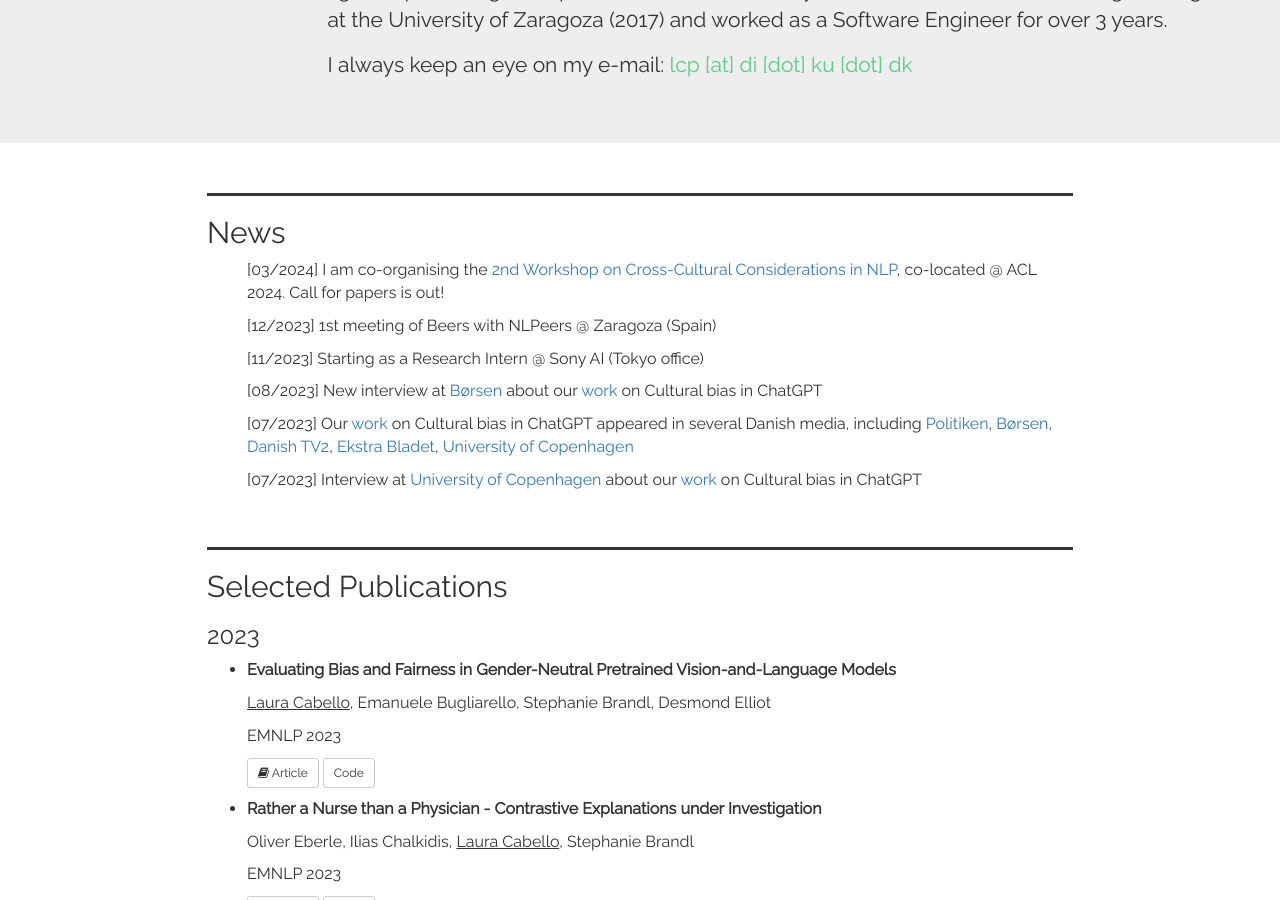
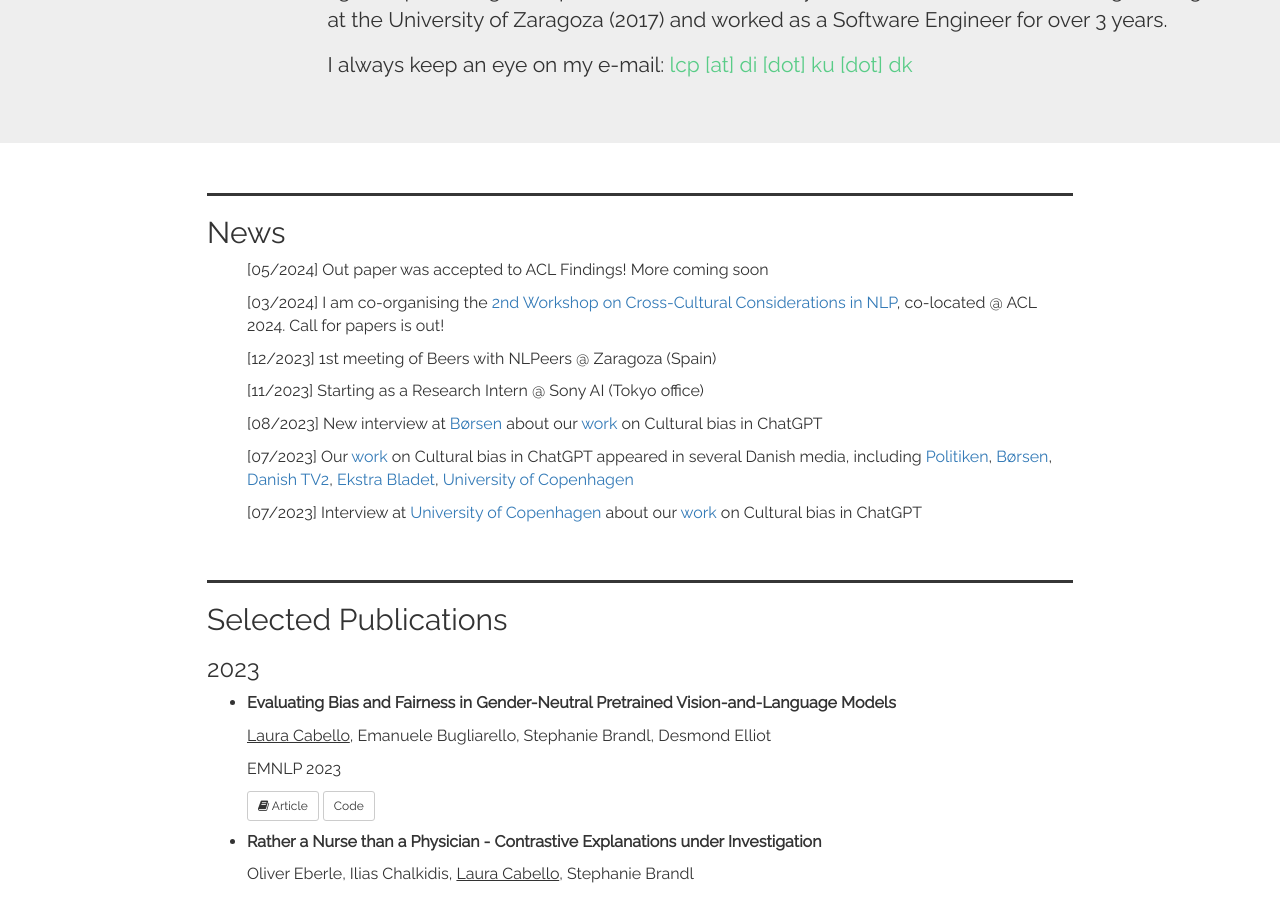
Before and after one commit to lautel/lautel.github.io, a Jekyll site: the page built from index.html, in a window 1280 px wide and 900 px high, scrolled down 643 px. Built offline with Jekyll 4.4.1, drawn with Linux system fonts in a browser that asks for light colours; nearby versions of some CDN libraries; a style sheet for code colours, icons or effects is not loaded.

Commit message:
Update index.html

```diff
--- a/index.html
+++ b/index.html
@@ -71,6 +71,9 @@ layout: aboutme
           <h2>News</h2>
 
           <ul style="list-style: none;">
+            <li>
+              <p>[05/2024] Out paper was accepted to ACL Findings! More coming soon</p>
+            </li>
             <li>
               <p>[03/2024] I am co-organising the <a href="https://sites.google.com/view/c3nlp">2nd Workshop on
                   Cross-Cultural Considerations in NLP</a>, co-located @ ACL 2024. Call for papers is out!</p>
```
